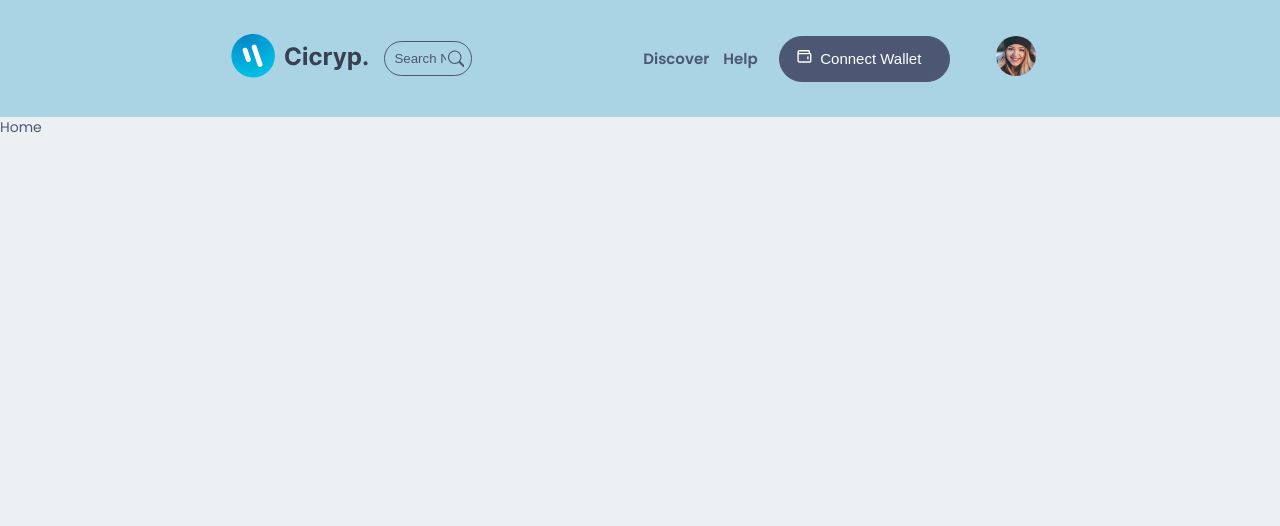
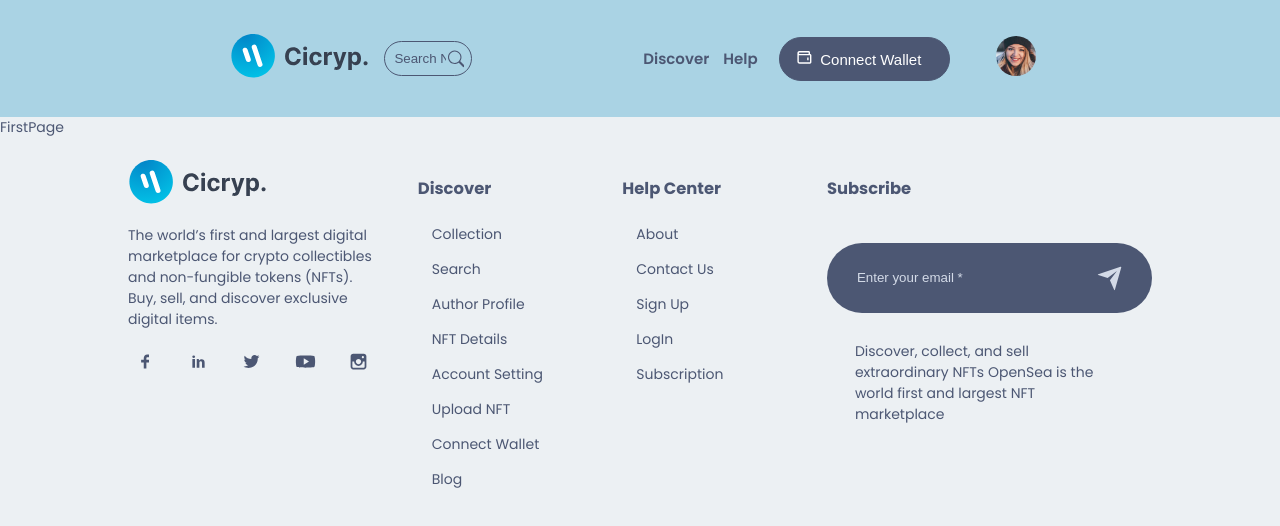
Before and after one commit to Jalins/nft-marketplace, a Next.js app: page / in a window 1280 px wide. Shown: the top 526 px of the page. Built offline with nearby package versions, Linux system fonts and the light colour scheme.

Commit message:
完成footer

```diff
--- a/components/Button/Button.jsx
+++ b/components/Button/Button.jsx
@@ -5,7 +5,7 @@
   return (
     <div className={Style.box}>
         <button className={Style.button} onClick={()=>handleClick()}>
-           <a className={Style.a}><BiWallet /></a>
+           {`${btnName}` == "Connect Wallet"?<BiWallet className={Style.a}/>:""}
            <a className={Style.b}>{btnName}</a>
         </button>
     </div>
--- /dev/null
+++ b/components/FirstPage/FirstPage.jsx
@@ -0,0 +1,10 @@
+import React from 'react'
+import Image from "next/image";
+
+const FirstPage = () => {
+  return (
+    <div>FirstPage</div>
+  )
+}
+
+export default FirstPage
--- a/components/Footer/Footer.jsx
+++ b/components/Footer/Footer.jsx
@@ -1,11 +1,84 @@
-import React from 'react'
+import React from "react";
+import Image from "next/image";
+import { DiJqueryLogo } from "react-icons/di";
+import {
+  TiSocialFacebook,
+  TiSocialLinkedin,
+  TiSocialTwitter,
+  TiSocialYoutube,
+  TiSocialInstagram,
+  TiArrowSortedDown,
+  TiArrowSortedUp,
+} from "react-icons/ti";
+import { RiSendPlaneFill } from "react-icons/ri";
 
-import Style from "./Footer.module.css"
+//INTERNAL IMPORT
+import Style from "./Footer.module.css";
+import images from "../../images";
+import { Discover, HelpCenter } from "../NavBar/index";
 
 const Footer = () => {
   return (
-    <div>Footer</div>
-  )
-}
+    <div className={Style.footer}>
+      <div className={Style.footer_box}>
+        <div className={Style.footer_box_social}>
+          <Image src={images.logo1} alt="footer logo"  />
+          {/* <a href="/">
+            <DiJqueryLogo className={Style.footer_box_social_logo} />
+          </a> */}
+          <p>
+            The world’s first and largest digital marketplace for crypto
+            collectibles and non-fungible tokens (NFTs). Buy, sell, and discover
+            exclusive digital items.
+          </p>
 
-export default Footer
+
+          <div className={Style.footer_social}>
+            <a href="#">
+              <TiSocialFacebook />
+            </a>
+            <a href="#">
+              <TiSocialLinkedin />
+            </a>
+            <a href="#">
+              <TiSocialTwitter />
+            </a>
+            <a href="#">
+              <TiSocialYoutube />
+            </a>
+            <a href="#">
+              <TiSocialInstagram />
+            </a>
+          </div>
+        </div>
+
+        <div className={Style.footer_box_discover}>
+          <h3>Discover</h3>
+          <Discover />
+        </div>
+
+        <div className={Style.footer_box_help}>
+          <h3>Help Center</h3>
+          <HelpCenter />
+        </div>
+
+        <div className={Style.subscribe}>
+          <h3>Subscribe</h3>
+
+          <div className={Style.subscribe_box}>
+            <input type="email" placeholder="Enter your email *" />
+            <RiSendPlaneFill className={Style.subscribe_box_send} />
+          </div>
+          <div className={Style.subscribe_box_info}>
+            <p>
+              Discover, collect, and sell extraordinary NFTs OpenSea is the
+              world first and largest NFT marketplace
+            </p>
+          </div>
+        </div>
+      </div>
+    </div>
+  );
+};
+
+export default Footer;
--- a/components/Footer/Footer.module.css
+++ b/components/Footer/Footer.module.css
@@ -0,0 +1,90 @@
+.footer_box_social_logo{
+    font-size: 5rem;
+}
+
+.footer{
+    width: 100%;
+    padding-block: 1.5rem;
+    position: relative;
+
+}
+
+.footer_box{
+    width: 80%;
+    margin: 0 auto;
+    display:  grid;
+    grid-template-columns: 1.3fr repeat(2, 1fr) 2fr;
+    align-items: flex-start;
+    justify-content: space-between;
+    gap: 3rem;
+}
+
+/* //SOCIAL */
+.footer_social{
+    display: flex;
+    gap: 1.3rem;
+    font-size: 1.5rem;
+    align-items: center;
+}
+
+
+.footer_social a{
+    padding: .5rem;
+    border-radius: 50%;
+    transition:  all .3s ease-in;
+    display: grid;
+}
+
+.footer_social a:hover{
+    background-color:  var(--icons-color);
+    color:  var(--shadow-dark-color);
+    box-shadow: var(--box-shadow);
+}
+
+.subscribe_box{
+    width: 100%;
+    display: flex;
+    justify-content: space-between;
+    align-items: center;
+    padding: 1.5rem 2rem;
+    background-color:  var(--icons-color);
+    color: var(--shadow-dark-color);
+    border-radius: 5rem;
+    margin-top: 3rem;
+}
+
+.subscribe_box input{
+    background: transparent;
+    border: none;
+    outline: none;
+    width: 90%;
+    color: var(--shadow-dark-color);
+}
+
+.subscribe_box input::placeholder{
+    color:  var(--shadow-dark-color);
+}
+
+.subscribe_box_send{
+    cursor: pointer;
+    font-size: 2rem;
+}
+
+.subscribe_box_info{
+    padding: 1rem 2rem;
+}
+
+/* //MEDIA QUERY */
+@media screen and (max-width: 45em) {
+    .footer_box{
+        width: 90%;
+        grid-template-columns: 1fr 2fr;
+    }
+}
+
+@media screen and (max-width: 35em) {
+    .footer_box{
+        width: 90%;
+        grid-template-columns: 1fr;
+    }
+}
--- a/components/Navbar/Discover/Discover.module.css
+++ b/components/Navbar/Discover/Discover.module.css
@@ -2,6 +2,7 @@
     padding: .5rem 1rem;
     transition:  all .3s ease-in;
     z-index: 2222222222;
+    width: 11rem;
 }
 
 .discover:hover{
--- a/components/Navbar/NavBar.jsx
+++ b/components/Navbar/NavBar.jsx
@@ -44,7 +44,7 @@
   const currentAccount = ""
 
   return (
-    <div className={Style.background}>
+    <div className={Style.background} >
      <div className={Style.navbar}>
       <div className={Style.navbar_container}>
         {/* 左边logo */}
--- a/components/Navbar/NavBar.module.css
+++ b/components/Navbar/NavBar.module.css
@@ -1,6 +1,7 @@
 .background{
     background-color: rgb(170, 211, 228);
     width: 100%;
+    /* background-image: url('../../images/banner-2.png'); */
 }
 .navbar{
     width: 80%;
@@ -78,8 +79,9 @@
 .navbar_container_right_help_box{
     position: absolute;
     padding: 1rem .5rem;
-    font-size: 15px;
-    font-weight: 700;
+    box-shadow: var(--box-shadow);
+    font-size: 14px;
+    font-weight: 500;
     border-radius: 1rem;
     background-color: var(--main-bg-color);
 }
--- a/components/Navbar/Profile/Profile.jsx
+++ b/components/Navbar/Profile/Profile.jsx
@@ -6,8 +6,7 @@
 import images from "../../../images"
 
 import { FaUserAlt, FaRegImage, FaUserEdit } from "react-icons/fa";
-import { MdHelpCenter } from "react-icons/md";
-import { TbDownload } from "react-icons/tb";
+import { MdHelpCenter,MdLogout } from "react-icons/md";
 
 const Profile = () => {
   return (
@@ -59,7 +58,7 @@
             </p>
           </div>
           <div className={Style.profile_menu_one_item}>
-            <TbDownload />
+            <MdLogout />
             <p>
               <Link href={{ pathname: "/logout" }}>Log Out</Link>
             </p>
--- a/components/index.js
+++ b/components/index.js
@@ -1,6 +1,7 @@
 import Button from "./Button/Button"
 import NavBar from "./Navbar/NavBar"
 import Footer from "./Footer/Footer"
+import FirstPage from "./FirstPage/FirstPage"
 
 
-export { Button, NavBar, Footer }
+export { Button, NavBar, Footer, FirstPage }
--- a/pages/_app.js
+++ b/pages/_app.js
@@ -1,10 +1,12 @@
 import '@/styles/globals.css'
 import { NavBar } from '@/components'
+import { Footer } from '@/components';
 
 const  App = ({ Component, pageProps }) => (
   <div>
     <NavBar />
     <Component {...pageProps} />
+    <Footer />
   </div>
 )
 
--- a/pages/index.js
+++ b/pages/index.js
@@ -1,9 +1,13 @@
 import React from 'react'
+
+import { FirstPage } from '@/components'
 
 const Home = () => {
 
   return (
-    <div>Home</div>
+    <div>
+      <FirstPage />
+    </div>
   )
 }
 
```
Also changed, not shown: components/FirstPage/FirstPage.module.css (added).
